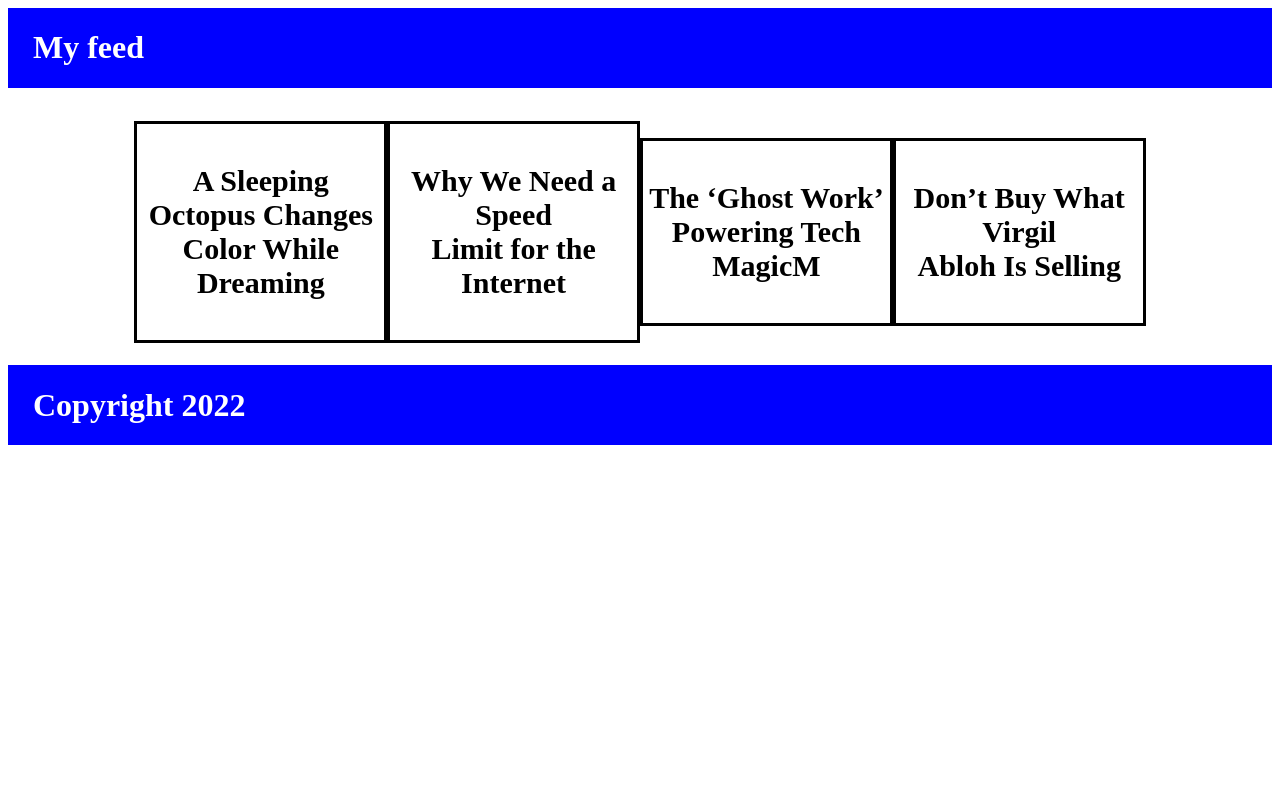
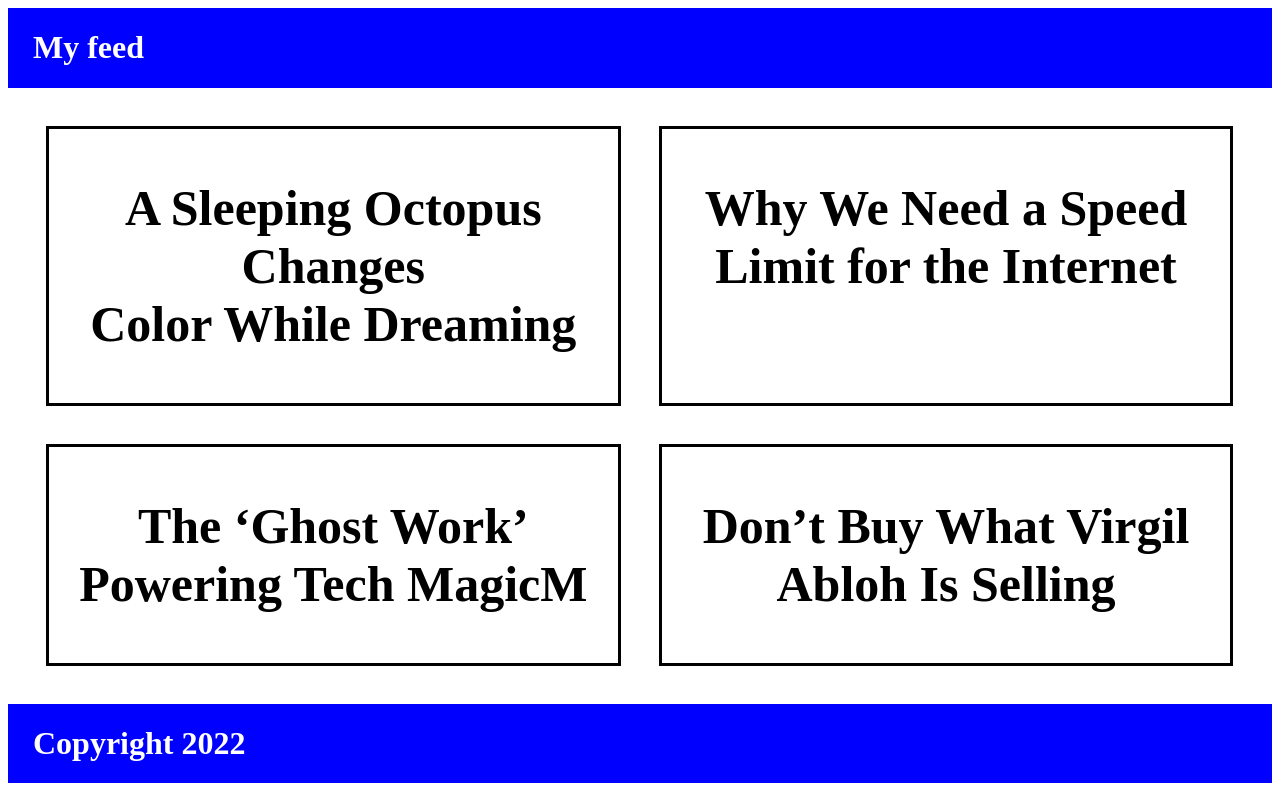
Before and after one commit to Golayamarina/MCS, a plain HTML site: page 6st_project/project6.html in a window 1280 px wide. Drawn offline with Linux system fonts and the light colour scheme.

Commit message:
some changes

```diff
--- a/6st_project/project6.css
+++ b/6st_project/project6.css
@@ -9,24 +9,12 @@
   width: 100%;
 }
 
-.section {
-  margin-top: 10px;
-  display: flex;
-  justify-content: center;
-  align-items: center;
-  font-size: 15px;
-  text-align: center;
-}
-
-.one,
-.two,
-.three,
-.four {
+.undersection {
   border: 3px solid black;
 }
 
 .footer {
-  margin-top: 10px;
+  margin-top: 3%;
       padding-left: 25px;
       background-color: blue;
       color: white;
@@ -34,24 +22,27 @@
 }
 
 @media only screen and (max-width: 600px) {
-  .section {
-      flex-direction: column;
-      align-items: center;
-      width: 100%;
+  .undersection {
+    margin-top: 10px;
+    display: flex;
+  flex-direction: column;
+  text-align: center;
+  margin-left: auto;
+  margin-right: auto;
+  width: 100%;
   }
 
   }
 
-@media only screen and (min-width: 961px) {
-  .section {
-      justify-content: space-around;
-      width: 80%;
-      font-size: 30px;
-      margin-left: auto;
-      margin-right: auto;
-      padding-top: 1%;
-      padding-bottom: 1%;
+@media only screen and (min-width: 601px) {
+
+  .undersection {
+    display: flex;
+    justify-content: space-around;
+    text-align: center;
+    margin-top: 3%;
+    margin-left: 3%;
+    width: 45%;
+    font-size: 50px;
   }
-
-
 }
--- a/6st_project/project6.html
+++ b/6st_project/project6.html
@@ -10,24 +10,24 @@
         <div class="header">
         <h1>My feed<h1>
         </div>
-        <div class="section">
-        <div class="section one">
+
+        <div class="undersection">
           <p><strong>A Sleeping Octopus Changes<br>
             Color While Dreaming</strong></p>
         </div>
-        <div class="section two">
+        <div class="undersection">
             <p><strong>Why We Need a Speed <br>
                 Limit for the Internet</strong></p>
         </div>
-        <div class="section three">
+        <div class="undersection">
             <p><strong>The ‘Ghost Work’ <br>
                 Powering Tech MagicM</strong></p>
         </div>
-        <div class="section four">
+        <div class="undersection">
             <p><strong>Don’t Buy What Virgil <br>
                 Abloh Is Selling</strong></p>
         </div>
-    </div>
+
     <div class="footer">
         <h1>Copyright 2022<h1>
         </div>
```
